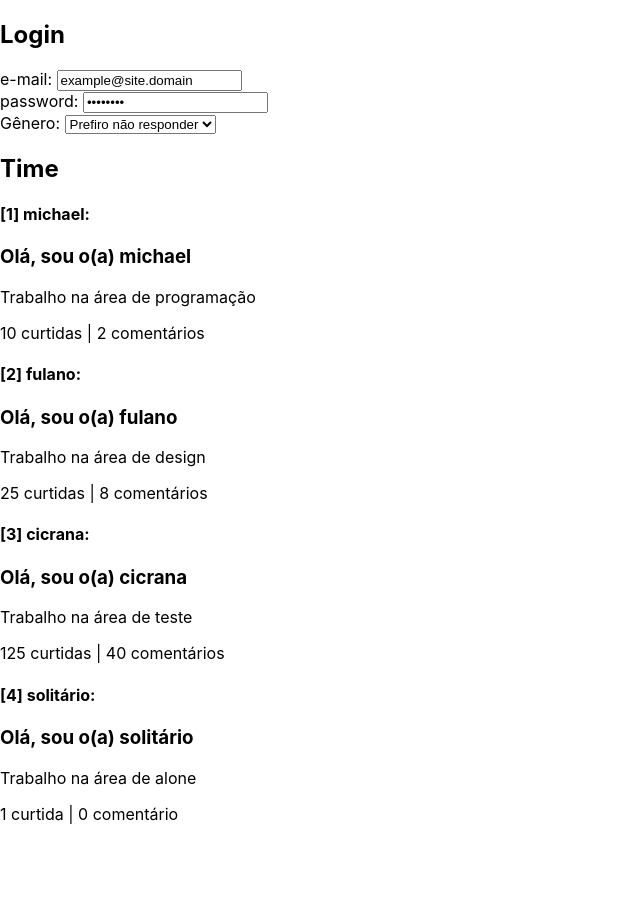
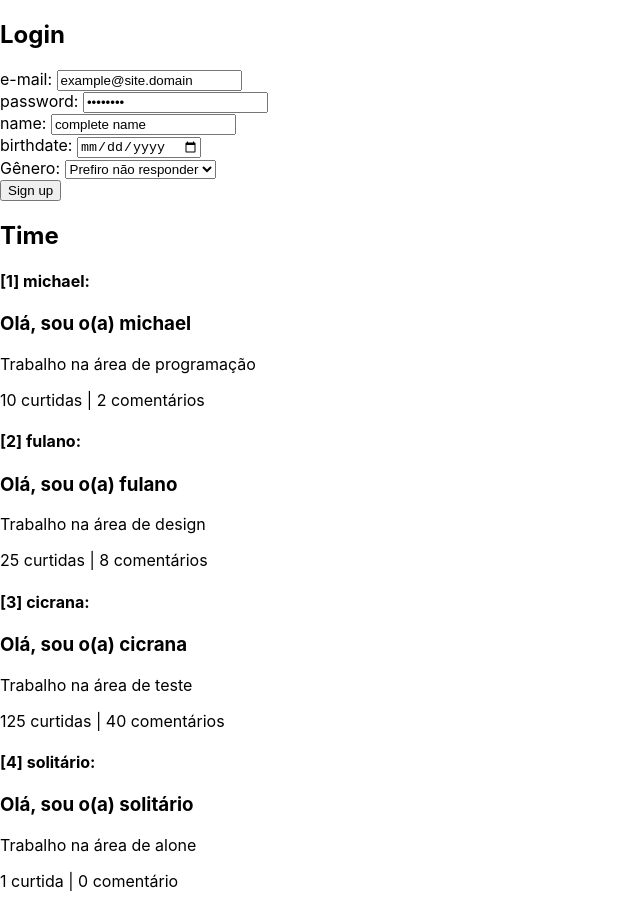
Before and after one commit to menestrel-mkmb/udemy_mat-fraga_react, a React (Create React App) app in the folder meu-app/: page / in a window 1280 px wide. Shown: the whole page, without its empty margins (0-640 px from the left). Before the commit the page ends 840 px from the top, so only its background shows below. Built offline with nearby package versions, Linux system fonts and the light colour scheme.

Commit message:
~ prepare Components classes to submit; __fix: select static data to forms;

```diff
--- a/meu-app/src/components/Formulario/Formulario.js
+++ b/meu-app/src/components/Formulario/Formulario.js
@@ -10,13 +10,33 @@ class Formulario extends Component {
             data: [
                 {id: 1, name: "email", type:"email", label: "e-mail", value: "example@site.domain"},
                 {id: 2, name: "pass", type:"password", label: "password", value: "password"},
+                {id: 3, name: "name", type:"text", label: "name", value: "complete name"},
+                {id: 4, name: "birth", type:"date", label: "birthdate", value: "birth date"},
             ],
+            defaultGender: "na",
+            selectGender: [
+                {id: 1, name: "masc", value: "Masculino"},
+                {id: 2, name: "femn", value: "Feminino"},
+                {id: 3, name: "other", value: "Outro"},
+                {id: 4, name: "na", value: "Prefiro não responder"},
+            ],
+            submitText: "Sign up",
+            typesInp: ["name", "pass", "email", "birth"],
+            typesSlc: ["gender"],
         }
+
+        this.submit = this.submit.bind(this);
+    }
+
+    submit(e){
+        e.preventDefault();
+        alert('Cadastrado com sucesso');
     }
 
     render() {
         return(<article className={`${(this.state.title).toLowerCase()}__forms`}>
             <h2>{this.state.title}</h2>
+            <form onSubmit={(e) => {this.submit(e)}}>
                 {this.state.data.map( (inp) => {
                     return(
                         <InputForms key={inp.id}
@@ -25,7 +45,12 @@ class Formulario extends Component {
                         />
                     )}
                 )}
-            <SelectForms/>
+                <SelectForms
+                    defaultGender={this.state.defaultGender}
+                    selectGender={this.state.selectGender}
+                />
+                <button type="submit">{this.state.submitText}</button>
+            </form>
         </article>);
     }
 }
--- a/meu-app/src/components/InputForms/InputForms.js
+++ b/meu-app/src/components/InputForms/InputForms.js
@@ -23,8 +23,8 @@ class InputForms extends Component {
     render(){
         return(
             <section className={`${this.state.name}__form-sect`}>
-                <label for={this.state.name}>{this.state.label}</label>
-                <input type={this.state.type}
+                <label htmlFor={this.state.name}>{this.state.label}</label>
+                <input type={this.state.type} className={`${this.state.name}__form-inp`}
                     name={this.state.name} id={this.state.name}
                     value={this.state.value} onChange={this.onChange}
                 />
--- a/meu-app/src/components/SelectForms/SelectForms.js
+++ b/meu-app/src/components/SelectForms/SelectForms.js
@@ -4,13 +4,8 @@ class SelectForms extends Component {
     constructor(props){
         super(props);
         this.state = {
-            defaultGender: "na",
-            selectGender: [
-                {id: 1, name: "masc", value: "Masculino"},
-                {id: 2, name: "femn", value: "Feminino"},
-                {id: 3, name: "other", value: "Outro"},
-                {id: 4, name: "na", value: "Prefiro não responder"},
-            ]
+            defaultGender: props.defaultGender,
+            selectGender: props.selectGender
         }
     }
 
@@ -18,7 +13,7 @@ class SelectForms extends Component {
         return(<section>
             <label htmlFor="gender">Gênero: </label>
             <select name="gender" id="gender"
-                value={this.state.defaultGender}
+                value={this.state.defaultGender} className={"gender__form-slc"}
                 onChange={(e) => {this.setState({defaultGender: e.target.value})}}
             >
                 {this.state.selectGender.map( (gender) => {
```
Lines whose indentation alone changed are shown as unchanged.
